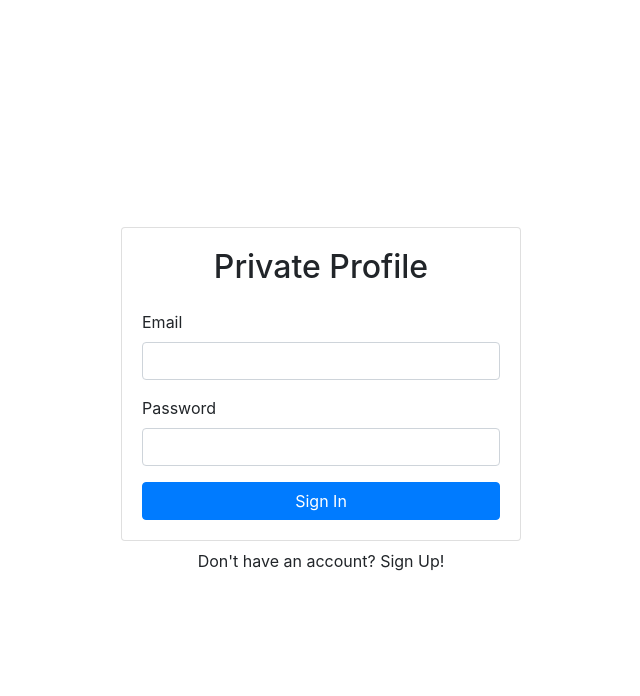
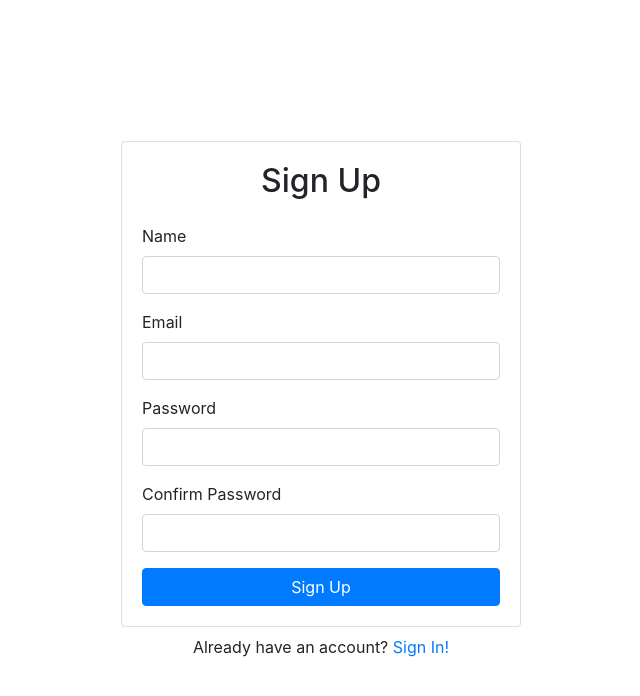
Before and after one commit to khansun/AppsReactJS, a React (Create React App) app in the folder lab6/: page /signup in a window 1280 px wide. Shown: the top 696 px of the page, without its empty margins (319-959 px from the left). Built offline with nearby package versions, Linux system fonts and the light colour scheme; no server answers.

Commit message:
Route implemented

```diff
--- a/lab6/src/App.js
+++ b/lab6/src/App.js
@@ -1,13 +1,18 @@
 import React from 'react';
 import SignUp from './components/SignUp';
 import SignIn from './components/SignIn';
-import {BrowserRouter, Link, Switch} from 'react-router-dom';
+import {BrowserRouter, Link, Route, Switch} from 'react-router-dom';
+import Dashboard from './components/Dashboard';
+import UpdateProfile from './components/UpdateProfile';
 
 
 function App() {
-  return <div>
-    <SignIn/>
-  </div>
+  return <BrowserRouter>
+    <Route path = "/" exact component = {Dashboard}/>
+    <Route path = "/signin" exact component = {SignIn}/>
+    <Route path = "/signup" exact component = {SignUp}/>
+    <Route path = "/update-profile" exact component = {UpdateProfile}/>
+  </BrowserRouter>
 }
 
 export default App;
--- a/lab6/src/components/SignIn.js
+++ b/lab6/src/components/SignIn.js
@@ -1,10 +1,12 @@
 import {React,useRef, useState} from 'react';
 import {Button, Card, Form, Alert, Container} from 'react-bootstrap';
 import {useAuth} from './../contexts/AuthContext';
+import {Link, useHistory} from  'react-router-dom';
 const SignIn = ()=>{
     const emailRef = useRef();
     const passwordRef = useRef();
     const {signIn} = useAuth();
+    const history = useHistory();
     const [error, setError] = useState("");
     const [loading, setLoading] = useState(false);
     const handleSubmit = async (e)=>{
@@ -15,6 +17,7 @@ const SignIn = ()=>{
             setLoading(true);
             setError("");
             await signIn(emailRef.current.value, passwordRef.current.value);
+            history.push("/");
 
         }
         catch(error){
@@ -53,7 +56,7 @@ const SignIn = ()=>{
                 </Card.Body>
             </Card>
             <div className = 'w-109 text-center mt-2'>
-                Don't have an account? Sign Up!
+                Don't have an account? <Link to="/signup">Sign Up!</Link>
             </div>
         </div>
         </Container>
--- a/lab6/src/components/SignUp.js
+++ b/lab6/src/components/SignUp.js
@@ -1,11 +1,13 @@
  import {React,useRef, useState} from 'react';
 import {Button, Card, Form, Alert, Container} from 'react-bootstrap';
 import {useAuth} from './../contexts/AuthContext';
+import {Link, useHistory} from  'react-router-dom';
 const SignUp = ()=>{
     const nameRef = useRef();
     const emailRef = useRef();
     const passwordRef = useRef();
     const confirmPasswordRef = useRef();
+    const history = useHistory();
     const {signUp} = useAuth();
     const [error, setError] = useState("");
     const [loading, setLoading] = useState(false);
@@ -19,6 +21,7 @@ const SignUp = ()=>{
             setLoading(true);
             setError("");
             await signUp(emailRef.current.value, passwordRef.current.value);
+            history.push("/");
 
         }
         catch(error){
@@ -65,7 +68,7 @@ const SignUp = ()=>{
                 </Card.Body>
             </Card>
             <div className = 'w-109 text-center mt-2'>
-                Already have an account? Log In!
+                Already have an account? <Link to="/signin">Sign In!</Link>
             </div>
         </div>
         </Container>
--- a/lab6/src/components/UpdateProfile.js
+++ b/lab6/src/components/UpdateProfile.js
@@ -0,0 +1,9 @@
+import React from 'react';
+
+const UpdateProfile = ()=>{
+ return <div>
+     Update Profile
+ </div>
+}
+
+export default UpdateProfile;
```
Also changed, not shown: 1 other file (tests, documents, lock files or other folders).
